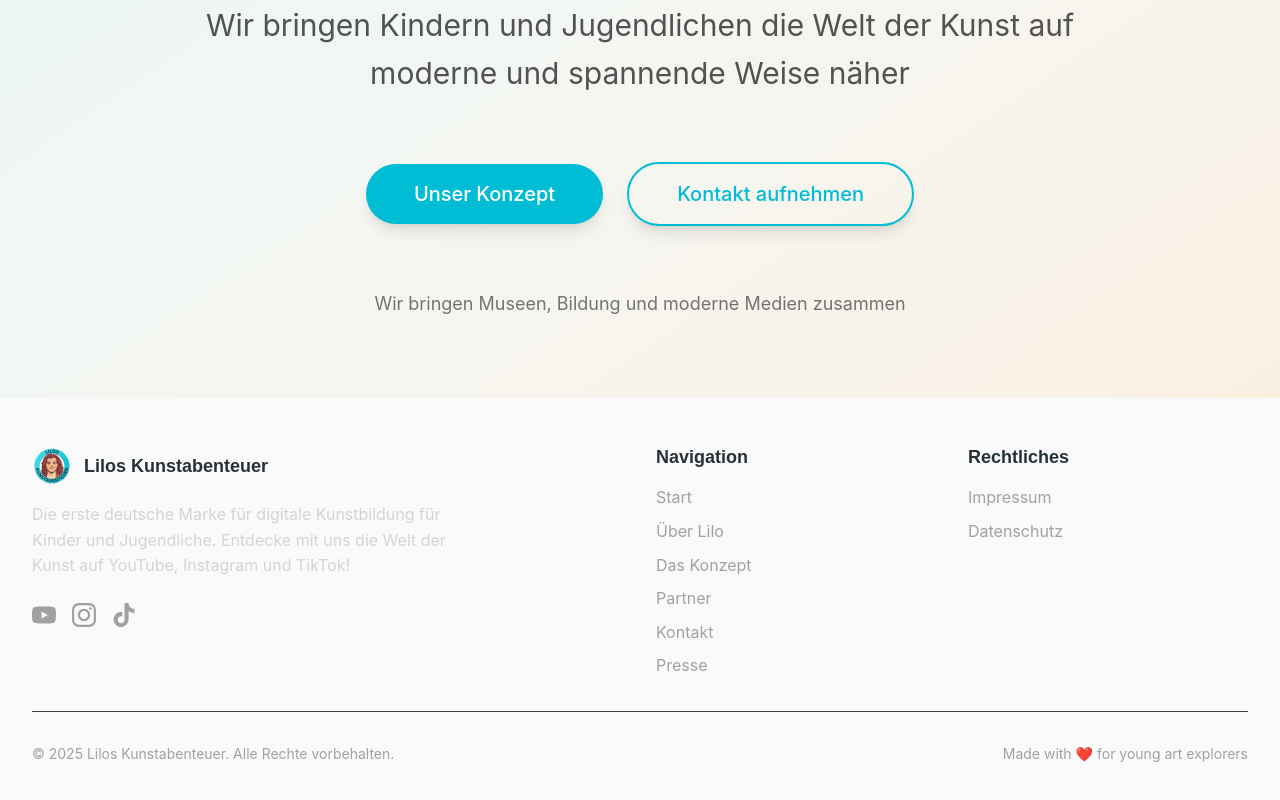
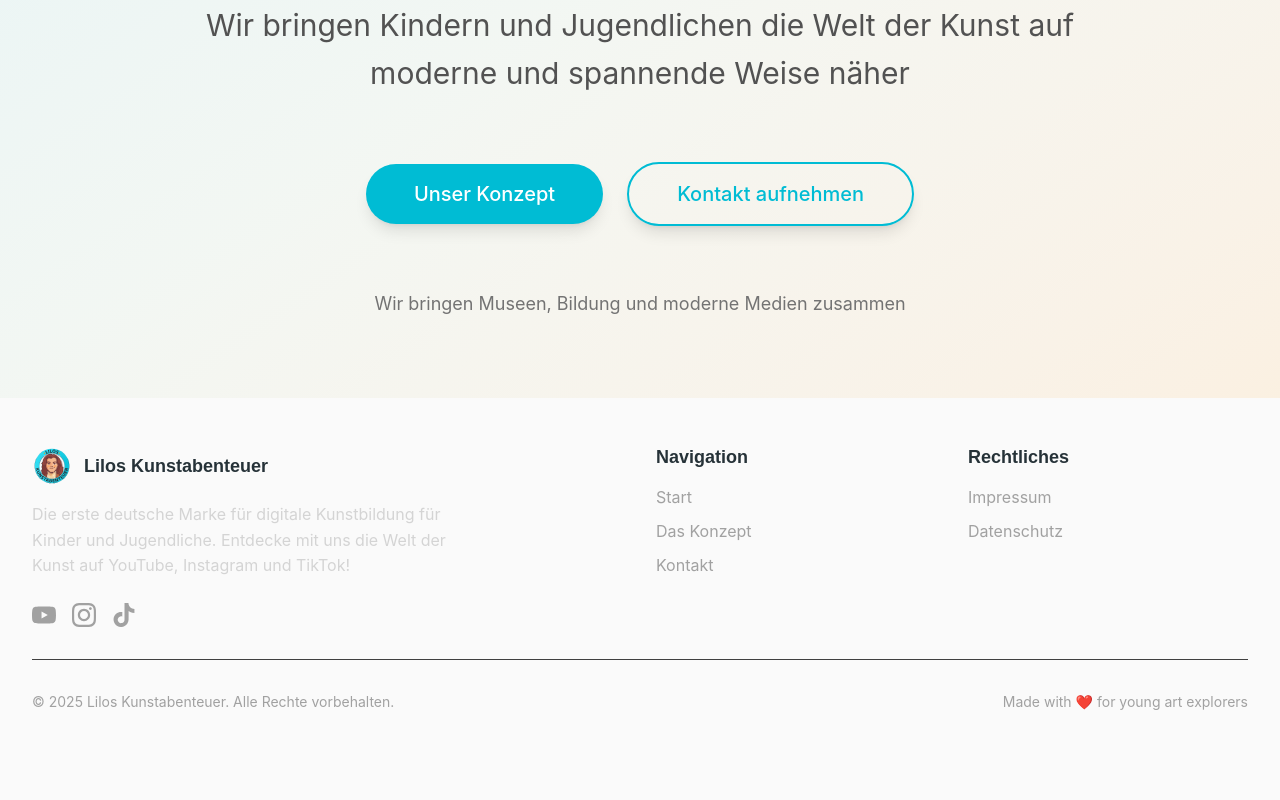
Before and after one commit to OlleeBerlin/lilos-kunstabenteuer, a Next.js app: page / in a window 1280 px wide. Shown: the part 541-1341 px from the top of the page. After the commit the page ends 1301 px from the top, so only its background shows below. Built offline with nearby package versions, Linux system fonts and the light colour scheme.

Commit message:
Footer an neue Navigationsstruktur angepasst

```diff
--- a/src/components/Footer.tsx
+++ b/src/components/Footer.tsx
@@ -7,11 +7,8 @@ export default function Footer() {
   const footerLinks = {
     navigation: [
       { name: 'Start', href: '/' },
-      { name: 'Über Lilo', href: '/ueber-lilo' },
       { name: 'Das Konzept', href: '/konzept' },
-      { name: 'Partner', href: '/partner' },
       { name: 'Kontakt', href: '/kontakt' },
-      { name: 'Presse', href: '/presse' },
     ],
     legal: [
       { name: 'Impressum', href: '/impressum' },
```
Also changed, not shown: public/favicon.svg, src/components/AnimatedSection.tsx (line endings or trailing spaces), src/components/HoverCard.tsx (line endings or trailing spaces), 1 other file (tests, documents, lock files or other folders).
